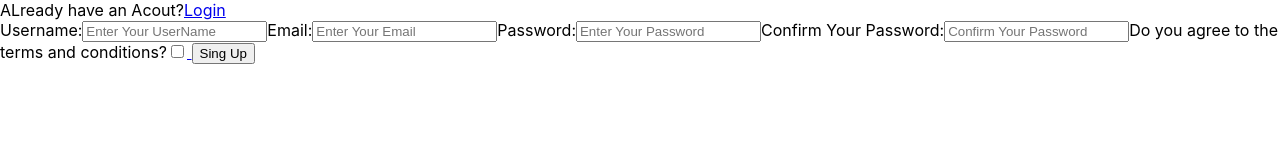
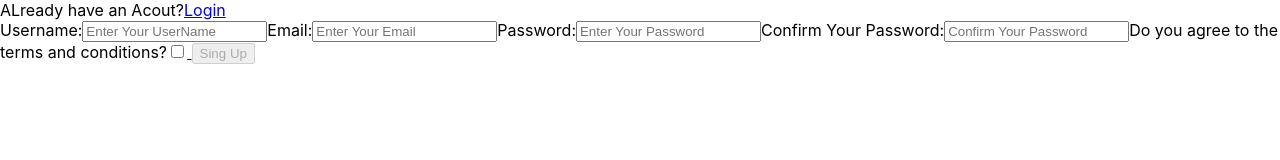
Before and after one commit to BW-Spotify-Song-Suggester-3/front-end, a React (Create React App) app in the folder spotify-song-suggester/: page /Register in a window 1280 px wide. Shown: the top 160 px of the page. Built offline with nearby package versions, Linux system fonts and the light colour scheme.

Commit message:
form validation sami

```diff
--- a/spotify-song-suggester/package.json
+++ b/spotify-song-suggester/package.json
@@ -10,7 +10,8 @@
     "react": "^16.13.1",
     "react-dom": "^16.13.1",
     "react-router-dom": "^5.2.0",
-    "react-scripts": "3.4.1"
+    "react-scripts": "3.4.1",
+    "yup": "^0.29.2"
   },
   "scripts": {
     "start": "react-scripts start",
--- a/spotify-song-suggester/src/App.js
+++ b/spotify-song-suggester/src/App.js
@@ -1,11 +1,13 @@
-import React, {useState} from 'react';
+import React, {useState, useEffect} from 'react';
 import {Link, Route} from "react-router-dom"
 import axios from "axios"
+import * as yup from "yup"
 
 import './App.css';
 import LogIn from "./components/LogIn"
 import Register from "./components/Register"
 import Something from "./components/Something"
+import formSchema from "./validation/formSchema"
 
 const formInitialValue = {
   name: "",
@@ -16,11 +18,23 @@ const formInitialValue = {
 }
 
 
+const initialFormErrors ={
+  name: "",
+  email: "",
+  password: "",
+  conPassword: "",
+  terms: ""
+}
+
 const usersInitialValue = []
+const initialDisabled = true
 
 function App() {
   const [form, setForm] = useState(formInitialValue)
   const [ users, setUsers] = useState(usersInitialValue)
+
+  const [formErrors, setFormErrors] = useState(initialFormErrors)
+  const [disabled, setDisabled] = useState(initialDisabled)
 
   const formValueHandler = (name, value) => {
     setForm({...form, [name]: value})
@@ -50,6 +64,45 @@ function App() {
     postUsers(newUser)
   }
 
+
+  // validation
+
+  const inputChange = (name, value) => {
+
+    yup
+      .reach(formSchema, name)
+      //we can then run validate using the value
+      .validate(value)
+      // if the validation is successful, we can clear the error message
+      .then(valid => {
+        setFormErrors({
+          ...formErrors,
+          [name]: "",
+        })
+      })
+      /* if the validation is unsuccessful, we can set the error message to the message
+        returned from yup (that we created in our schema) */
+      .catch(err => {
+        setFormErrors({
+          ...formErrors,
+          [name]: err.errors[0],
+        })
+      })
+
+    setForm({
+      ...form,
+      [name]: value
+    })
+  }
+
+  useEffect(() => {
+
+    formSchema.isValid(form).then(valid => {
+      setDisabled(!valid)
+    })
+  }, [form])
+
+
   return (
     <div>
       <Route exact path="/">
@@ -65,6 +118,9 @@ function App() {
           update={formValueHandler}
           values={form}
           submit={submit}
+          disabled={disabled}
+          errors={formErrors}
+          inputChange={inputChange}
          />
       </Route>
 
--- a/spotify-song-suggester/src/components/Register.js
+++ b/spotify-song-suggester/src/components/Register.js
@@ -2,12 +2,13 @@ import React from "react"
 import { Link } from "react-router-dom"
 
 
-export default function Register ({values, update, submit}) {
+export default function Register ({values, update, submit, disabled, errors, inputChange}) {
 
 
     const onChange = (event) => {
         const {name, value, type, checked} = event.target
         type === "checkbox" ? update(name, checked) : update(name, value)
+        type === "checkbox" ? inputChange(name, checked) : inputChange(name, value)
     }
 
     const onSubmit = (event) => {
@@ -77,7 +78,15 @@ export default function Register ({values, update, submit}) {
 
                 />
            </label>
-           <Link to ="/Something"> <button>Sing Up</button></Link>
+           <Link to ="/Something"> <button disabled={disabled} >Sing Up</button></Link>
+
+           <div className='errors'>
+                <div>{errors.name}</div>
+                <div>{errors.email}</div>
+                <div>{errors.password}</div>
+                <div>{errors.conPassword}</div>
+                <div>{errors.terms}</div>
+           </div>
 
        </form>
     )
--- /dev/null
+++ b/spotify-song-suggester/src/validation/formSchema.js
@@ -0,0 +1,30 @@
+import * as yup from "yup"
+
+const  formSchema = yup.object().shape({
+    email: yup
+      .string()
+      .email("Email must be valid")
+      .required("Email is required"),
+
+      name: yup
+      .string()
+      .min(5, "Username must be at least 5 characters")
+      .required("Username is Required"),
+
+      password: yup
+      .string()
+      .min(8, "Password must be at least 8 characters")
+      .required("Password is Required"),
+
+
+      conPassword: yup
+       .string()
+       .required('This field is required')
+      .oneOf([yup.ref('password'), null], 'Passwords must match'),
+
+      terms: yup
+      .boolean()
+      .oneOf([true], "You must accept Terms and Conditions")
+  })
+
+  export default formSchema
```
Also changed, not shown: 1 other file (tests, documents, lock files or other folders).
